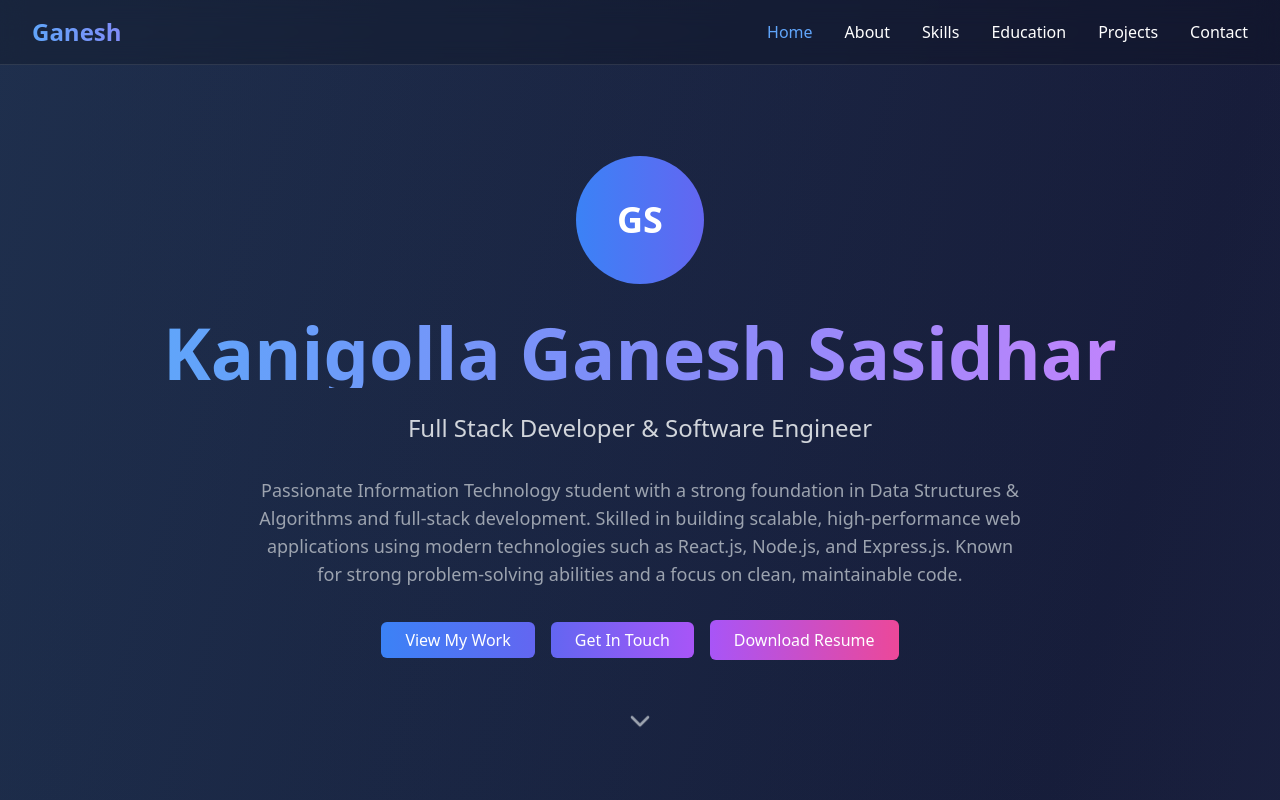
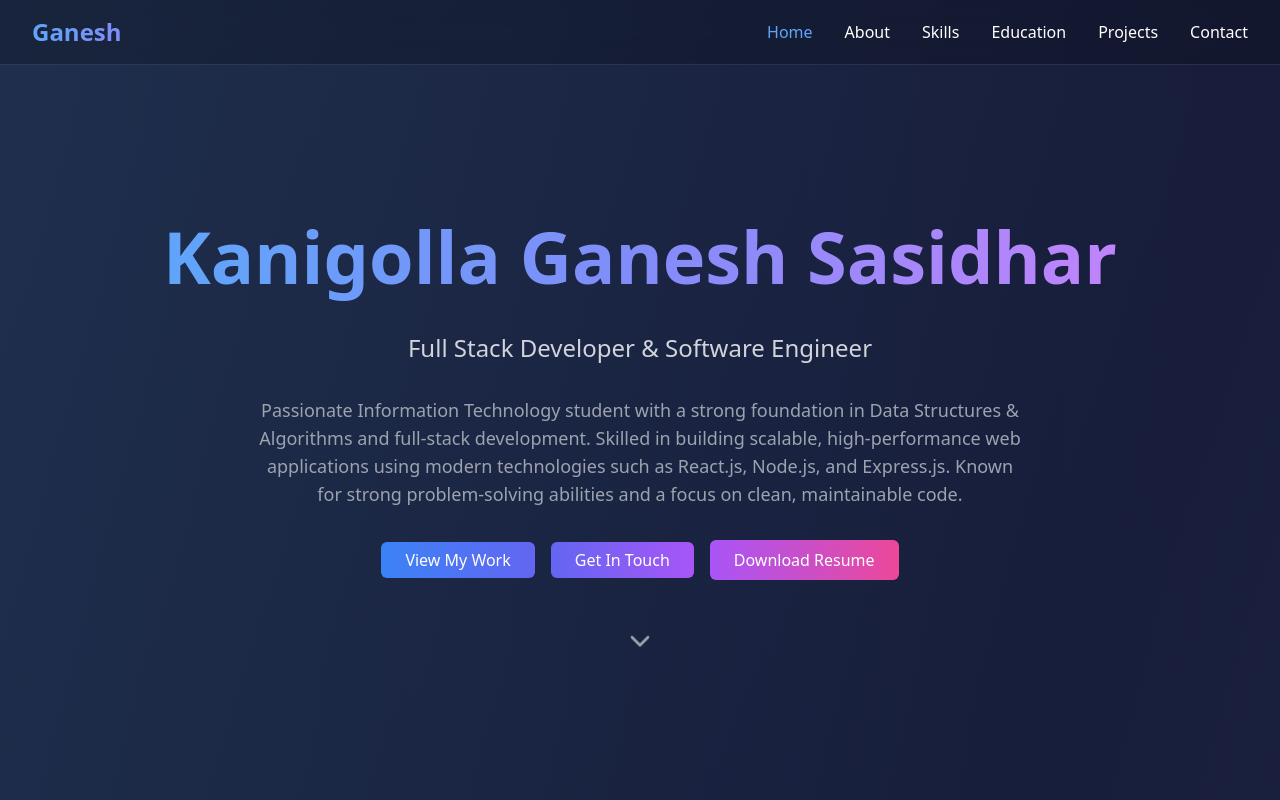
Before and after one commit to SasidharKanigolla/Portifolio, a React (Vite) app: page / in a window 1280 px wide. Shown: the top 800 px of the page. Built offline with nearby package versions, Linux system fonts and the light colour scheme.

Commit message:
Some Changes

```diff
--- a/src/App.jsx
+++ b/src/App.jsx
@@ -304,11 +304,11 @@ function App() {
         className="min-h-screen  flex items-center justify-center relative overflow-hidden"
       >
         <div className="absolute  inset-0 bg-gradient-to-r from-blue-600/10 to-indigo-600/10"></div>
-        <div className="relative z-10 text-center px-4">
-          <div className="mb-8 mt-24">
-            <div className="w-32  h-32 mx-auto mb-6 rounded-full bg-gradient-to-r from-blue-500 to-indigo-500 flex items-center justify-center text-4xl font-bold">
+        <div className="relative z-10 text-center px-4 overflow-visible">
+          <div className="mb-8 mt-20">
+            {/* <div className="w-32  h-32 mx-auto mb-6 rounded-full bg-gradient-to-r from-blue-500 to-indigo-500 flex items-center justify-center text-4xl font-bold">
               GS
-            </div>
+            </div> */}
             {/* <div className="w-32 h-32 mx-auto mb-6 rounded-full overflow-hidden bg-gradient-to-r from-blue-500 to-indigo-500 flex items-center justify-center">
               <img
                 src="https://drive.usercontent.google.com/download?id=1UK1sn-CbajUXHaRwtgIPm2b3_NGHr4FS&export=view&authuser=0" // put your image path here
@@ -317,7 +317,7 @@ function App() {
               />
             </div> */}
           </div>
-          <h1 className="text-5xl md:text-7xl font-bold mb-6 leading-tight bg-gradient-to-r from-blue-400 via-indigo-400 to-purple-400 bg-clip-text text-transparent">
+          <h1 className="text-5xl md:text-7xl font-bold mb-6 leading-[1.3] pb-4 bg-gradient-to-r from-blue-400 via-indigo-400 to-purple-400 bg-clip-text text-transparent">
             Kanigolla Ganesh Sasidhar
           </h1>
 
```
